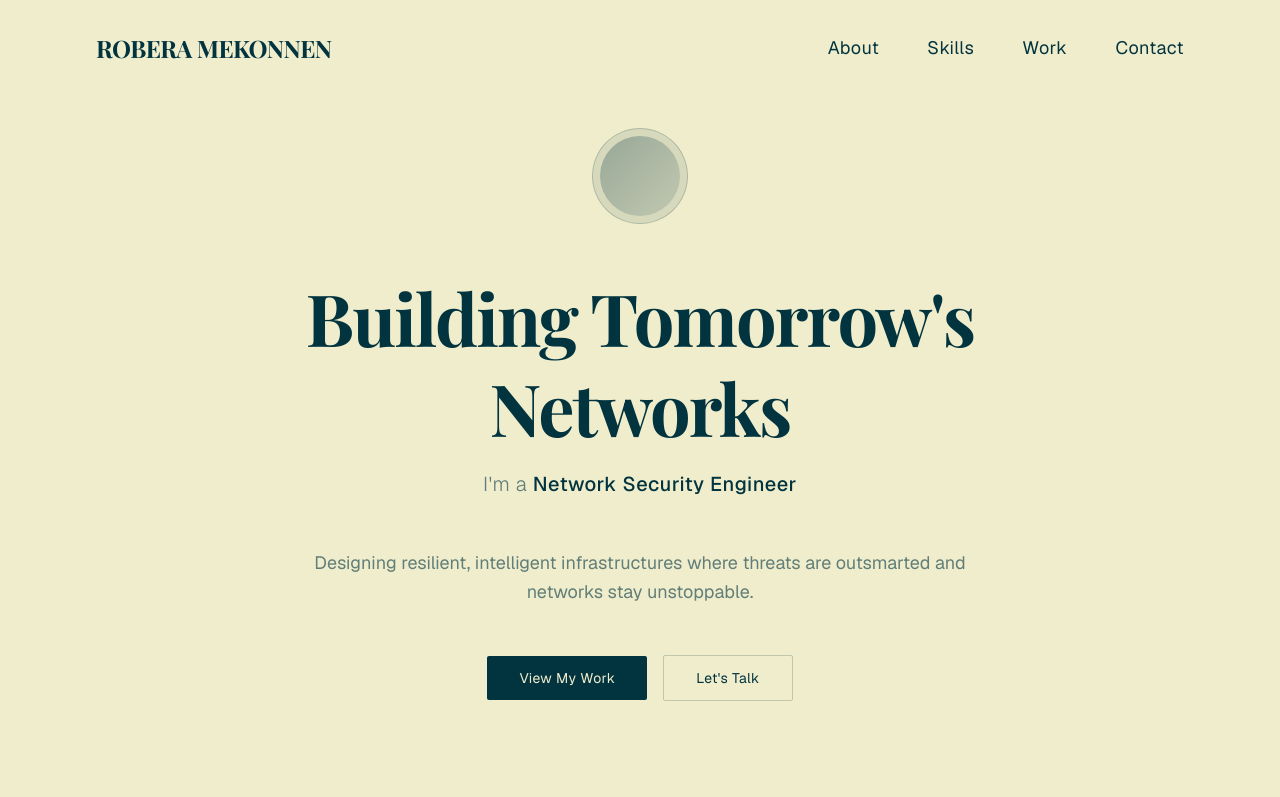
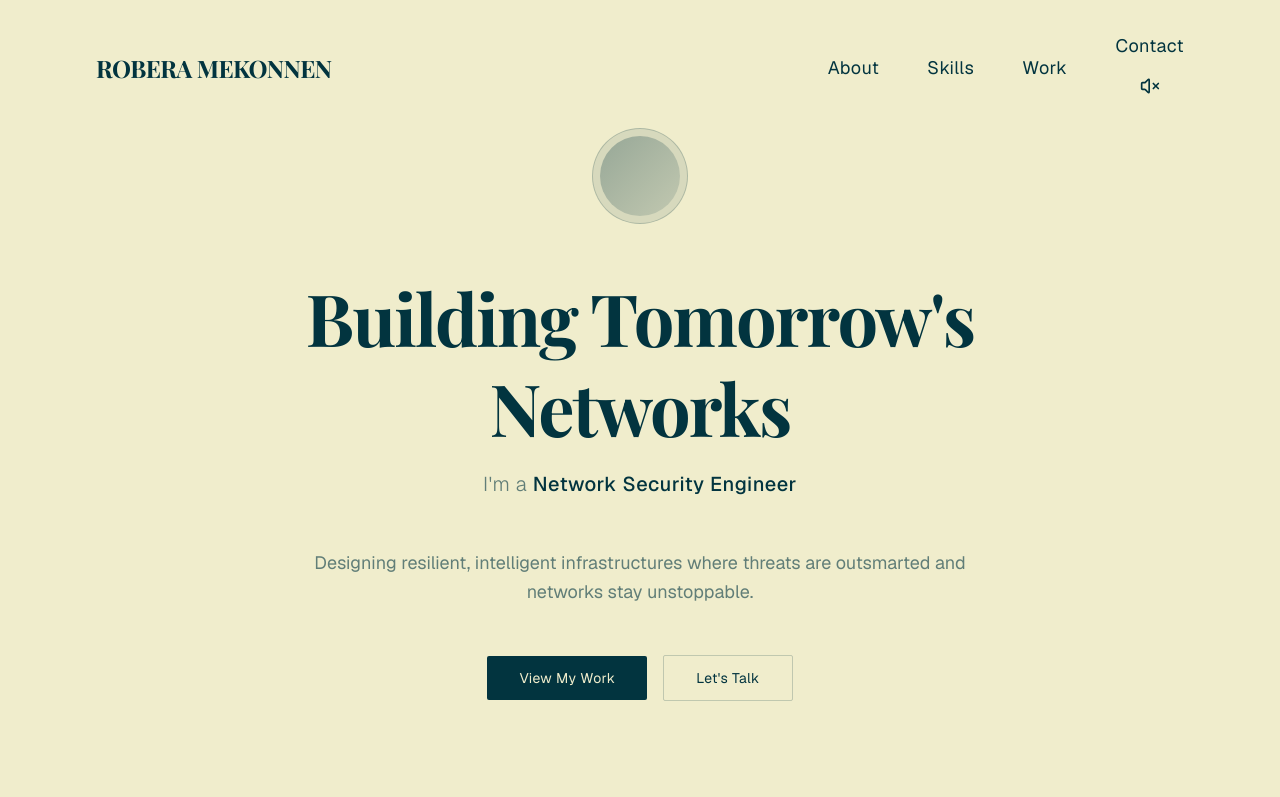
Before and after one commit to RoberaET/robera, a Next.js app: page / in a window 1280 px wide. Shown: the top 797 px of the page. Built offline with nearby package versions, Linux system fonts and the light colour scheme; a web font is replaced by a local one.

Commit message:
feat: Add background music player with volume toggle button

```diff
--- /dev/null
+++ b/components/background-music.tsx
@@ -0,0 +1,41 @@
+"use client"
+
+import { useState, useEffect, useRef } from "react"
+import { Volume2, VolumeX } from "lucide-react"
+
+export default function BackgroundMusic() {
+  const [isPlaying, setIsPlaying] = useState(false)
+  const audioRef = useRef<HTMLAudioElement>(null)
+
+  const toggleMusic = () => {
+    if (audioRef.current) {
+      if (isPlaying) {
+        audioRef.current.pause()
+        setIsPlaying(false)
+      } else {
+        audioRef.current.play().catch((error) => {
+          console.log("Audio playback failed:", error)
+        })
+        setIsPlaying(true)
+      }
+    }
+  }
+
+  return (
+    <>
+      <audio ref={audioRef} loop>
+        <source src="/MONTAGEM XONADA.m4a" type="audio/mp4" />
+        Your browser does not support the audio element.
+      </audio>
+
+      <button
+        onClick={toggleMusic}
+        className="p-2 hover:bg-muted rounded-full transition-colors"
+        aria-label={isPlaying ? "Mute music" : "Play music"}
+        title={isPlaying ? "Mute music" : "Play music"}
+      >
+        {isPlaying ? <Volume2 size={20} /> : <VolumeX size={20} />}
+      </button>
+    </>
+  )
+}
--- a/components/header.tsx
+++ b/components/header.tsx
@@ -2,6 +2,7 @@
 
 import { useState, useEffect } from "react"
 import { Menu, X } from "lucide-react"
+import BackgroundMusic from "./background-music"
 
 interface HeaderProps {
   scrollY: number
@@ -36,9 +37,12 @@ export default function Header({ scrollY }: HeaderProps) {
           <a href="#projects" className="text-lg tracking-wide hover:text-accent transition-colors">
             Work
           </a>
-          <a href="#contact" className="text-lg tracking-wide hover:text-accent transition-colors">
-            Contact
-          </a>
+          <div className="flex flex-col items-center gap-2">
+            <a href="#contact" className="text-lg tracking-wide hover:text-accent transition-colors">
+              Contact
+            </a>
+            <BackgroundMusic />
+          </div>
         </div>
 
         {/* Mobile Menu Button */}
@@ -63,6 +67,10 @@ export default function Header({ scrollY }: HeaderProps) {
             <a href="#contact" className="text-sm tracking-wide hover:text-accent" onClick={() => setIsOpen(false)}>
               Contact
             </a>
+            <div className="flex items-center gap-2 pt-2 border-t border-border">
+              <span className="text-sm">Music:</span>
+              <BackgroundMusic />
+            </div>
           </nav>
         </div>
       )}
```
Also changed, not shown: 1 other file (tests, documents, lock files or other folders).
